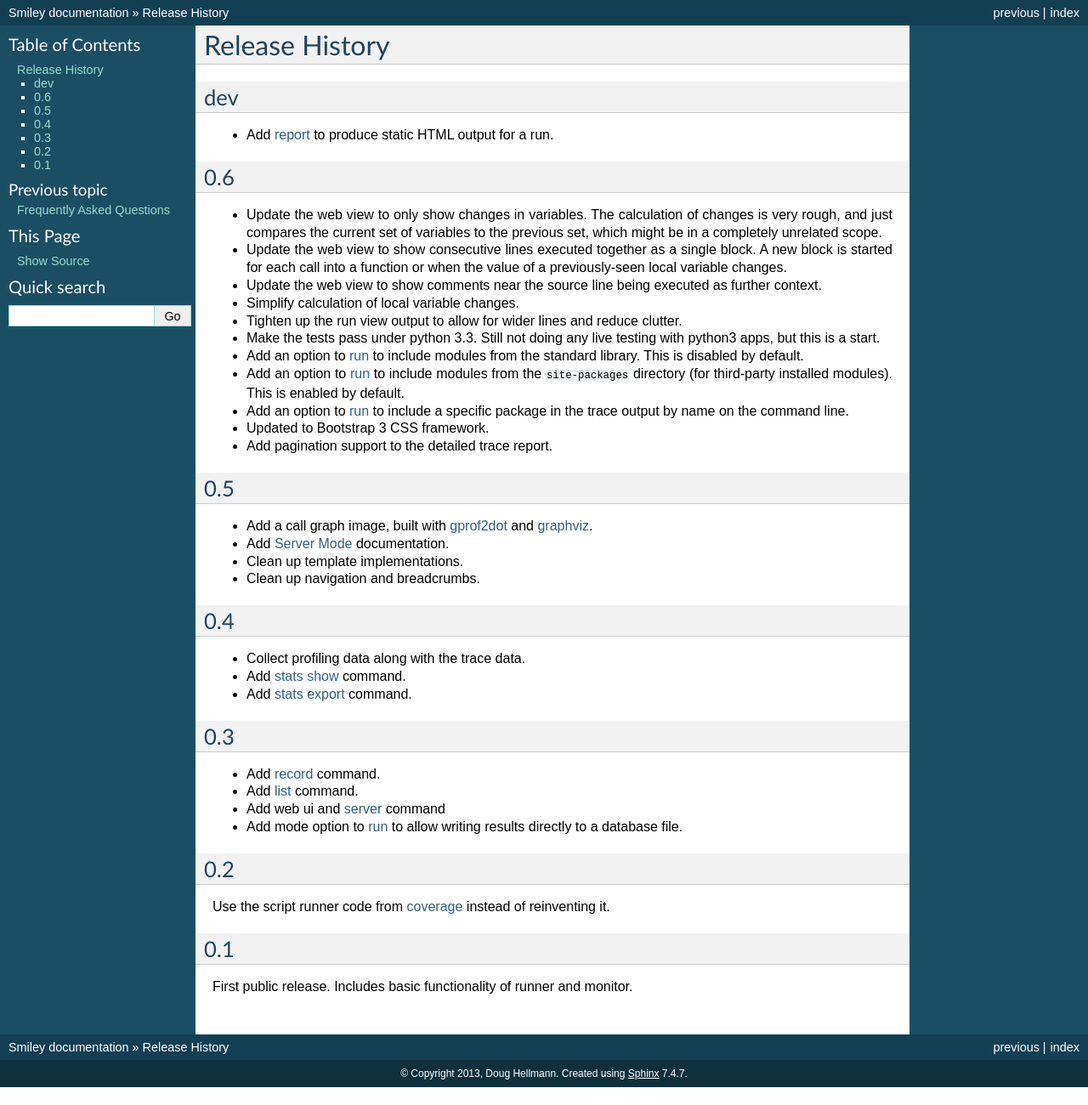
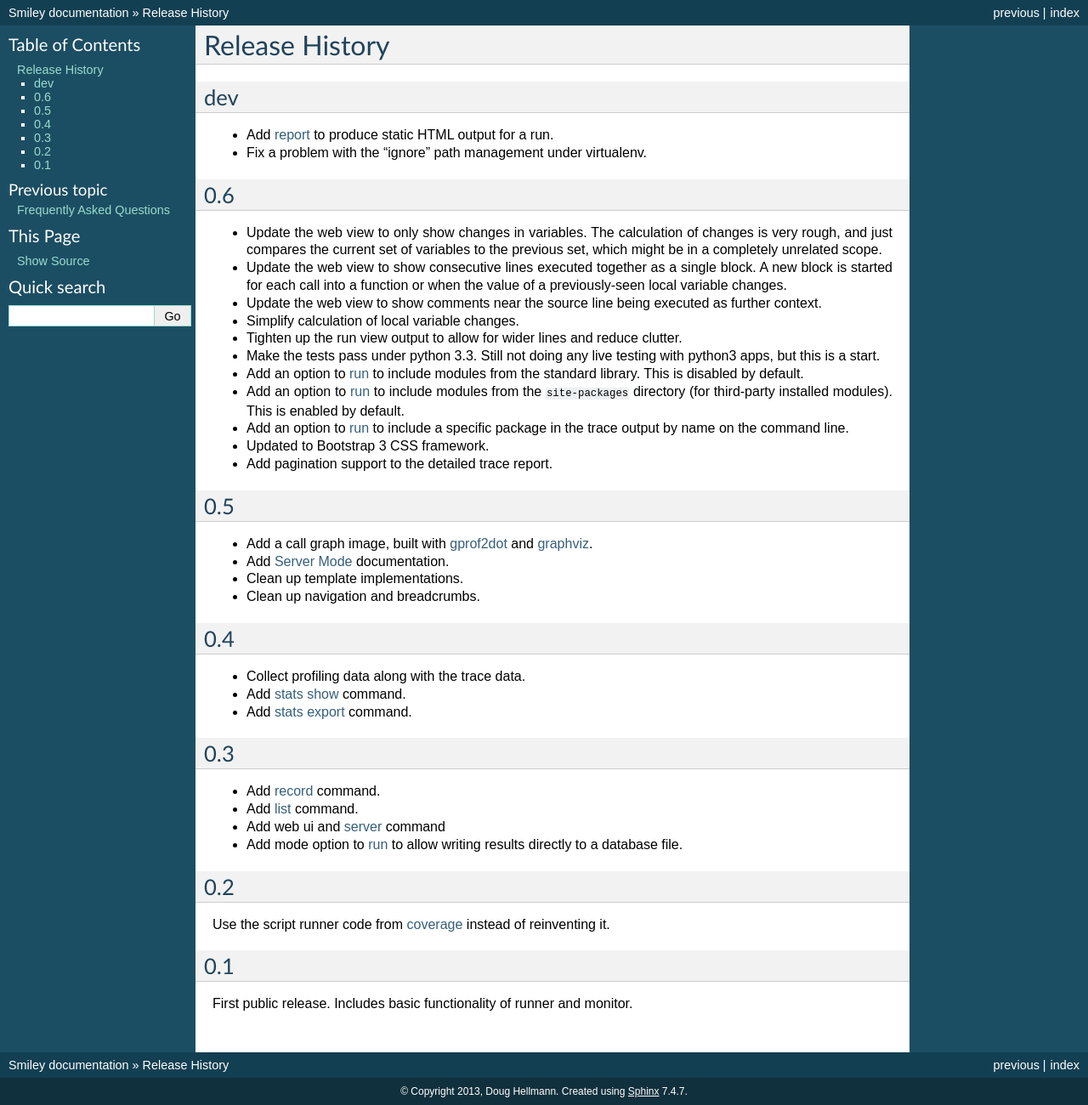
Before and after one commit to smiley-debugger/smiley, a Sphinx documentation site: the page built from docs/source/history.rst, in a window 1280 px wide. Shown: the whole page at 85% size. Built offline with Sphinx 7.4.7, drawn with Linux system fonts in a browser that asks for light colours; before the commit the page ends 1279 px from its top, so only the background shows below that.

Commit message:
doc previous fix
Change-Id: I465697ff43606a86a91bdcd881370f52867a5e6b

```diff
--- a/docs/source/history.rst
+++ b/docs/source/history.rst
@@ -6,6 +6,7 @@ dev
 ===
 
 - Add :ref:`command-report` to produce static HTML output for a run.
+- Fix a problem with the "ignore" path management under virtualenv.
 
 0.6
 ===
```
